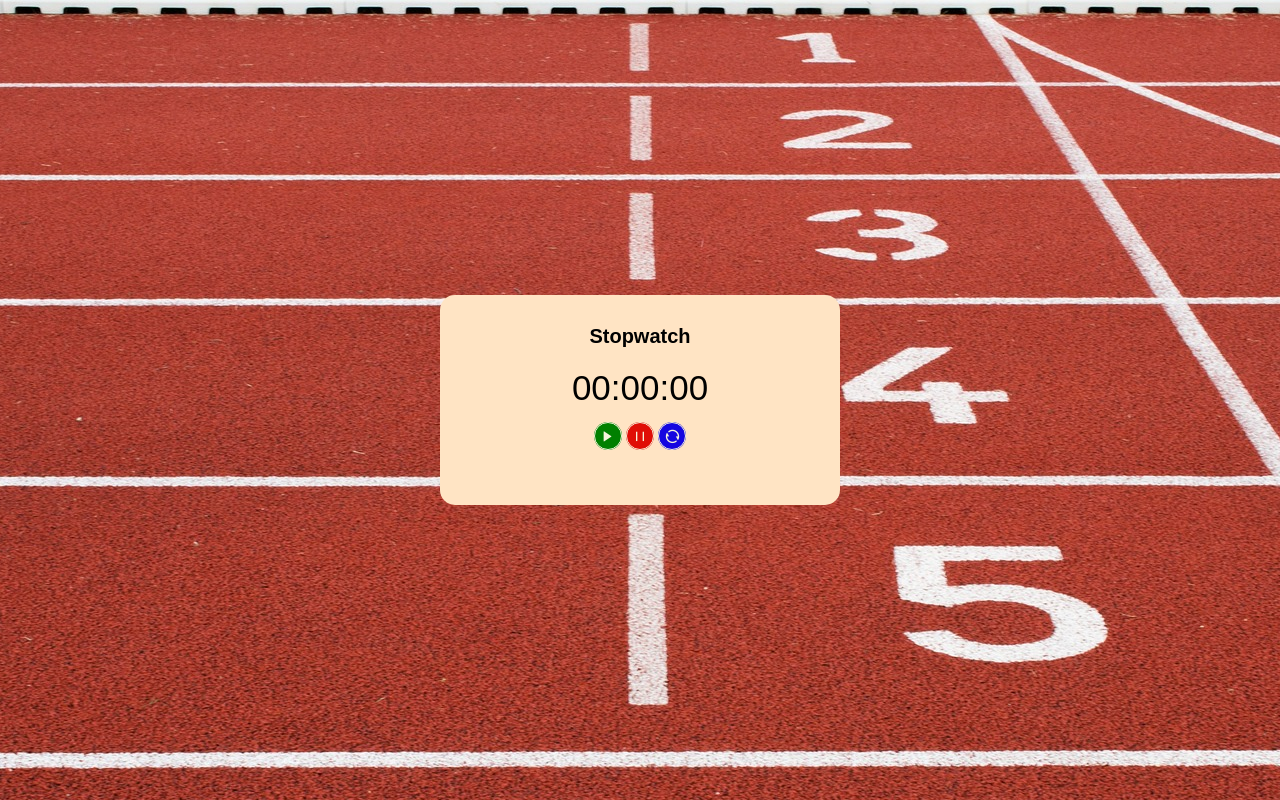
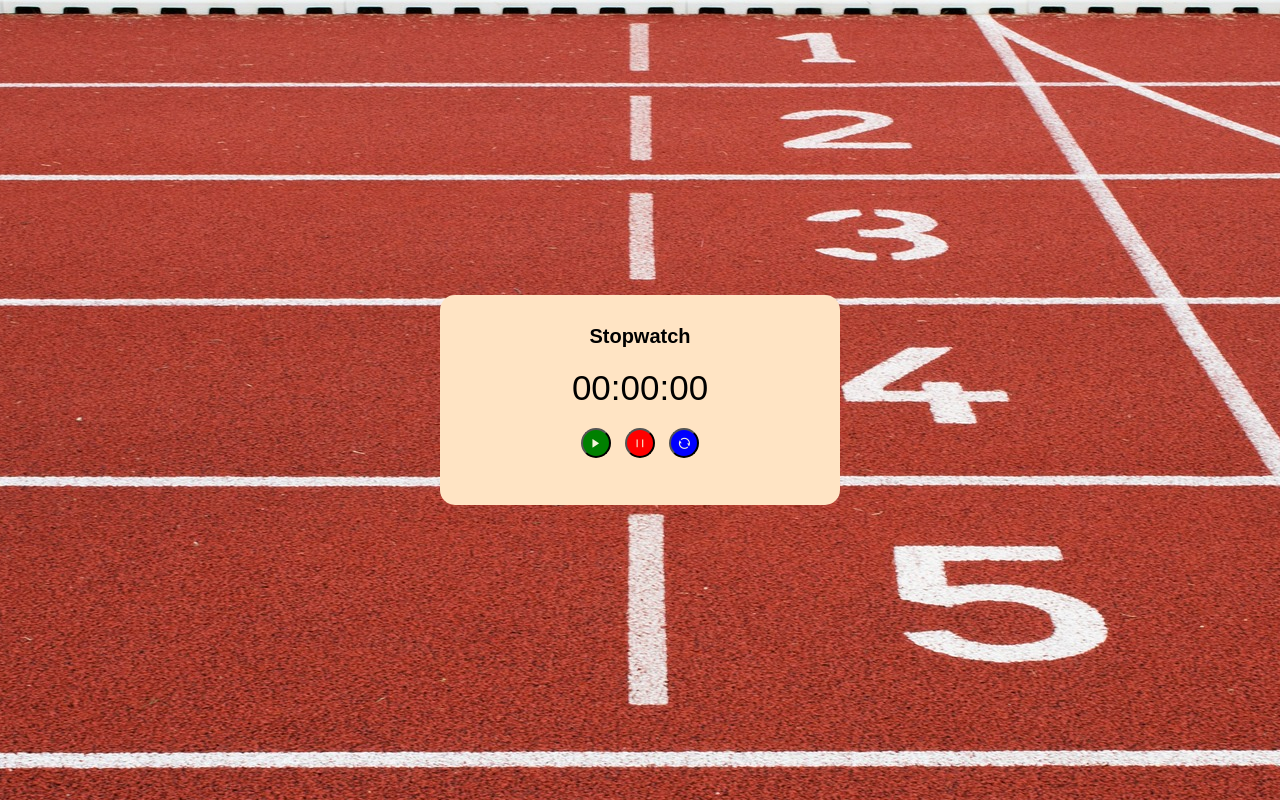
Before and after one commit to ameliapham/DOM-stopwatch, a website built with Vite: page index.html in a window 1280 px wide. Built offline with nearby package versions, Linux system fonts and the light colour scheme.

Commit message:
Update buttons

```diff
--- a/index.html
+++ b/index.html
@@ -13,9 +13,15 @@
             00:00:00
         </div>
         <div class="buttons">
-            <i class="ri-play-fill"></i>
-            <i class="ri-pause-line"></i>
-            <i class="ri-refresh-line"></i>
+            <button id="startBtn">
+                <i class="ri-play-fill"></i>
+            </button>
+            <button id="pauseBtn">
+                <i class="ri-pause-line"></i>
+            </button>
+            <button id="resetBtn">
+                <i class="ri-refresh-line"></i>
+            </button>
         </div>
     </div>
     <script type="module" src="script.js"></script>
--- a/style.css
+++ b/style.css
@@ -29,21 +29,27 @@ body{
     padding-bottom: 20px;
 }
 
-i{
-    border: 1px solid ;
+button{
+    height: 30px;
+    width: 30px;
     border-radius: 100%;
     padding: 5px;
     color: beige;
+    cursor: pointer;
+    margin-right: 10px;
+}
+button:last-child{
+    margin-right: 0;
 }
 
-.ri-play-fill{
+#startBtn{
     background-color: green;
 }
 
-.ri-pause-line{
-    background-color: rgb(224, 14, 6);
+#pauseBtn{
+    background-color: red;
 }
 
-.ri-refresh-line{
-    background-color: rgb(21, 6, 224);
+#resetBtn{
+    background-color: blue;
 }
```
